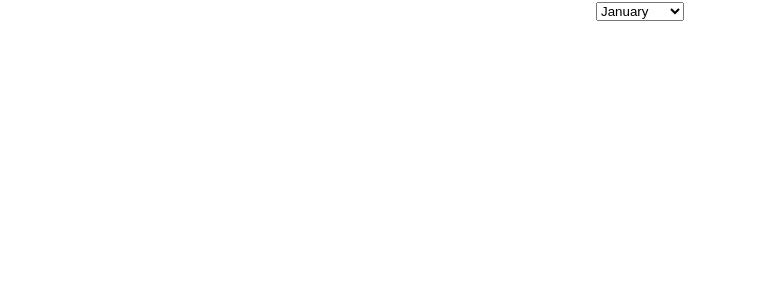
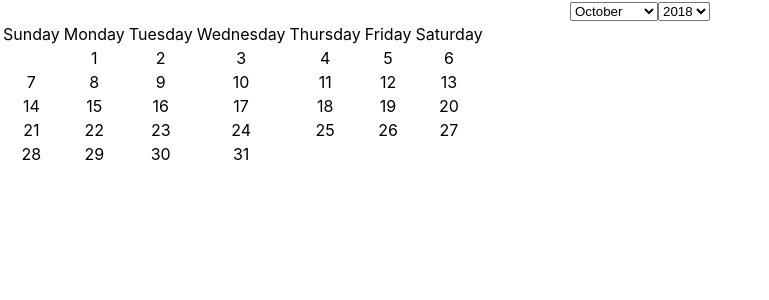
Before and after one commit to acarteas/adamcarter.com, a React (Create React App) app in the folder client/: page / in a window 1280 px wide. Shown: the top 300 px of the page, without its empty margins (0-769 px from the left). Built offline with nearby package versions, Linux system fonts and the light colour scheme.

Commit message:
Got a basic calendar to render.

```diff
--- a/client/src/App.js
+++ b/client/src/App.js
@@ -3,12 +3,12 @@ import logo from './logo.svg';
 import './App.css';
 
 const MONTHS = ["January", "February", "March", "April", "May", "June", "July", "August", "September", "October", "November", "December"];
-
+const DAYS = ["Sunday", "Monday", "Tuesday", "Wednesday", "Thursday", "Friday", "Saturday"];
 class Calendar extends Component{
    constructor(props){
       super(props);
 
-      let today = new Date();
+      const today = new Date();
       let year_range = [];
       for(let  i = today.getFullYear() - 3; i < today.getFullYear() + 5; i++){
          year_range.push(i);
@@ -17,19 +17,93 @@ class Calendar extends Component{
       this.state = {
          years: year_range,
          selectedMonth: today.getMonth(),
-         selectedYear: today.getYear(),
+         selectedYear: today.getFullYear(),
+         calendar: [[]]
       };
+
+      this.updateYear = this.updateYear.bind(this);
+      this.updateMonth = this.updateMonth.bind(this);
+      this.updateCalendar = this.updateCalendar.bind(this);
+   }
+
+   componentDidMount(){
+      this.updateCalendar();
+   }
+
+   updateYear(evt){
+      this.setState({ selectedYear: evt.target.value }, () => this.updateCalendar());
+   }
+
+   updateMonth(evt){
+      this.setState({ selectedMonth: evt.target.value}, () => this.updateCalendar());
+   }
+
+   updateCalendar(){
+      let calendar = [[...DAYS]];
+      const beginning = new Date(this.state.selectedYear, this.state.selectedMonth);
+      const end = new Date(this.state.selectedYear, beginning.getMonth() + 1, 0);
+      let current_week = [];
+
+      //pre-fill any dates prior to the start of the month
+      for(let i = 0; i < beginning.getDay(); i++){
+         current_week.push("");
+      }
+
+      //now, add in all dates for the selected month
+      let current_date = beginning;
+      let counter = 1;
+      while(current_date <= end){
+         current_week.push(counter);
+         current_date.setDate(current_date.getDate() + 1);
+         counter++;
+         if(current_week.length === 7){
+            calendar.push(current_week);
+            current_week = [];
+         }
+      }
+
+      //fill to make a multiple of 7
+      if(current_week.length !== 0)
+      {
+         while(current_week.length < 7)
+         {
+            current_week.push("");
+         }
+         calendar.push(current_week);
+      }
+      this.setState({calendar: calendar});
    }
 
    render(){
+      const years = this.state.years;
+      const selectedMonth = this.state.selectedMonth;
+      const selectedYear = this.state.selectedYear;
+      const calendar = this.state.calendar;
       return(
       <div>
-         <select>
-            {MONTHS.map( (month) =>
-               <option value="{index}">{month}</option>
+         <select value={selectedMonth} onChange={this.updateMonth}>
+            {MONTHS.map( (month,index) =>
+               <option key={index} value={index}>{month}</option>
             )}
-
          </select>
+         <select value={selectedYear} onChange={this.updateYear}>
+            {years.map( (year) =>
+               <option key={year} value={year}>{year}</option>
+            )}
+         </select>
+         <div>
+            <table>
+               <tbody>
+                  {calendar.map( (row, index) =>
+                     <tr key={index}>
+                        {row.map((cell, sub_index) =>
+                        <td key={sub_index}>{cell}</td>
+                           )}
+                     </tr>
+                  )}
+               </tbody>
+            </table>
+         </div>
       </div>
       );
    }
```
Also changed, not shown: 1 other file (tests, documents, lock files or other folders).
